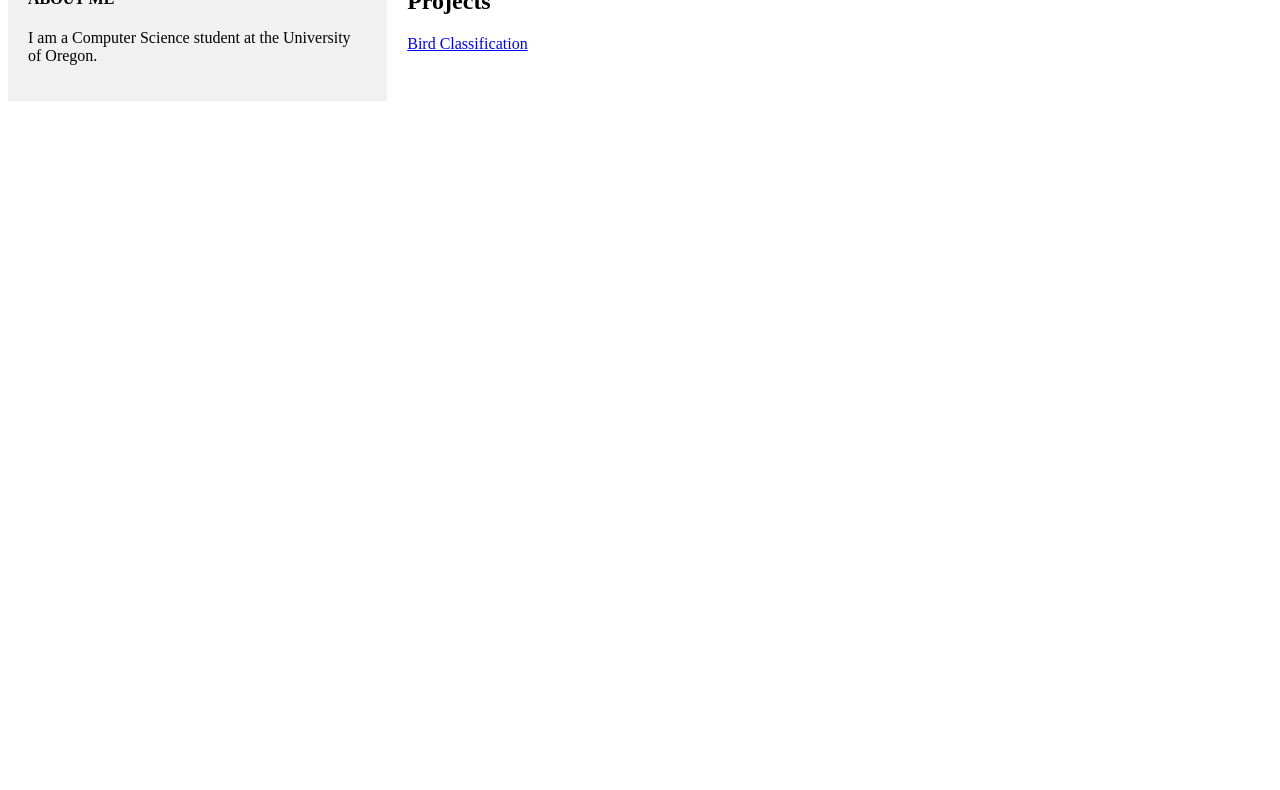
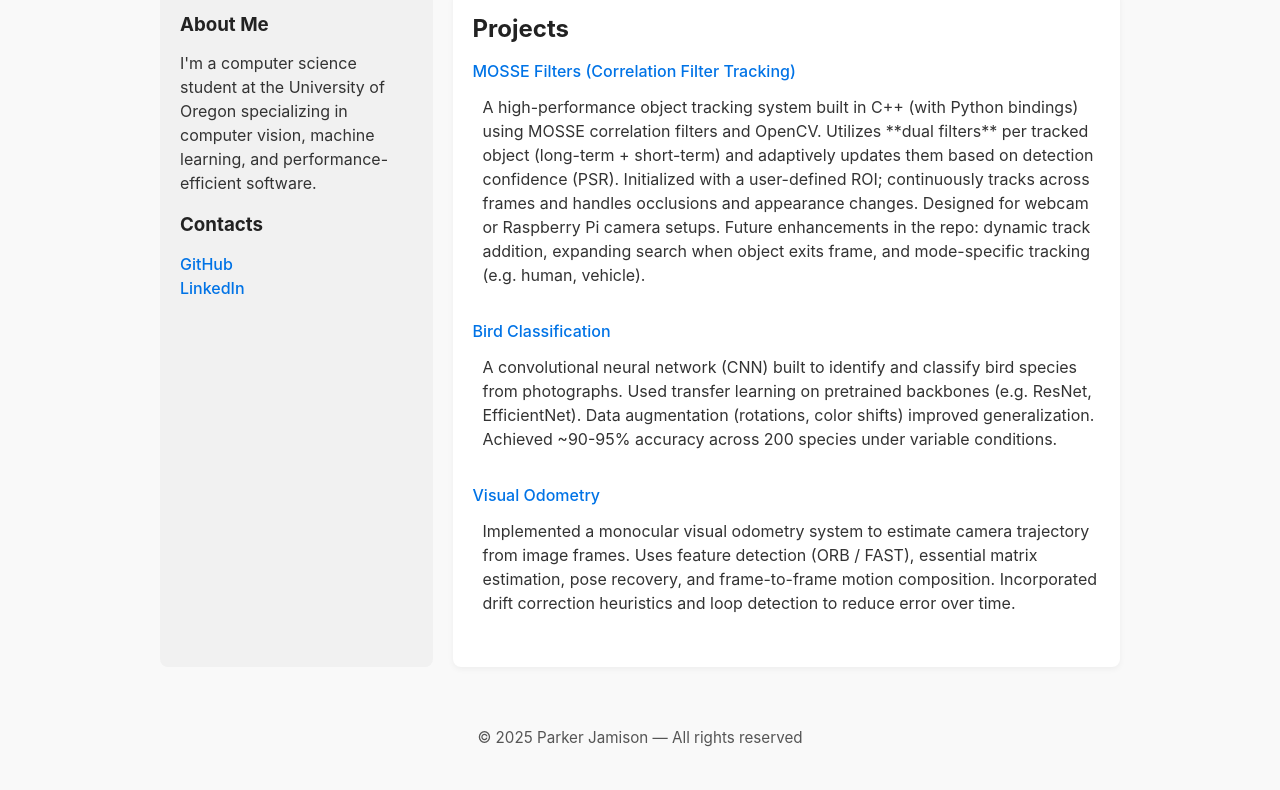
Before and after one commit to ParkerJamison/parkerjamison.github.io, a plain HTML site: page index.html in a window 1280 px wide. Shown: the part 279-1069 px from the top of the page. Before the commit the page ends 800 px from the top, so only its background shows below. Drawn offline with Linux system fonts and the light colour scheme.

Commit message:
semi appealing version

```diff
--- a/index.html
+++ b/index.html
@@ -1,58 +1,149 @@
+<!DOCTYPE html>
 <html lang="en">
 <head>
-        <title>PageTitle</title>
-        <meta charset="UTF-8">
-
+  <meta charset="utf-8" />
+  <title>Parker Jamison</title>
+  <meta name="viewport" content="width=device-width, initial-scale=1.0" />
   <style>
     * {
       box-sizing: border-box;
+      margin: 0;
+      padding: 0;
+    }
+    body {
+      font-family: -apple-system, BlinkMacSystemFont, "Segoe UI", Roboto, sans-serif;
+      background: #f9f9f9;
+      color: #333;
+      line-height: 1.5;
     }
     .header {
-                padding: 80px;
-                background: #000000;
-                color: white;
+      background: #000;
+      color: #fff;
+      text-align: center;
+      padding: 60px 20px;
     }
-            .row {
-				display: -ms-flexbox;
+    .header h1 {
+      font-size: 2.5rem;
+      margin-bottom: 8px;
+    }
+    .header p {
+      font-size: 1.1rem;
+      opacity: 0.85;
+    }
+    .container {
+      max-width: 1000px;
+      margin: 40px auto;
+      padding: 0 20px;
       display: flex;
-                -ms-flex-wrap: wrap;
       flex-wrap: wrap;
+      gap: 20px;
     }
     .side {
-                -ms-flex: 30%; /* IE10 */
-                flex: 30%;
-                background-color: #f1f1f1;
+      flex: 1 1 250px;
+      background: #f1f1f1;
       padding: 20px;
+      border-radius: 8px;
     }
-
-            /* Main column */
     .main {
-                -ms-flex: 70%; /* IE10 */
-                flex: 70%;
-                background-color: white;
+      flex: 3 1 600px;
+      background: #fff;
       padding: 20px;
+      border-radius: 8px;
+      box-shadow: 0 2px 6px rgba(0,0,0,0.05);
     }
-
+    h2, h3, h4 {
+      margin-bottom: 12px;
+      color: #222;
+    }
+    p {
+      margin-bottom: 16px;
+    }
+    a {
+      color: #0073e6;
+      text-decoration: none;
+      font-weight: 500;
+    }
+    a:hover {
+      text-decoration: underline;
+    }
+    .project {
+      margin-bottom: 32px;
+    }
+    .project-description {
+      margin-left: 10px;
+    }
+    .contact {
+      text-align: center;
+      margin: 60px 0 40px;
+      font-size: 0.95rem;
+      color: #555;
+    }
   </style>
-
 </head>
-
 <body>
   <div class="header">
-            <h3>PARKER JAMISON</h3>
+    <h1>PARKER JAMISON</h1>
+    <p>Computer Science Student | University of Oregon</p>
   </div>
 
-        <div class="row">
+  <div class="container">
     <div class="side">
-                <h4> ABOUT ME </h4>
-                <p> I am a Computer Science student at the University of Oregon. </p>
+      <h3>About Me</h3>
+      <p>
+        I'm a computer science student at the University of Oregon specializing in computer vision, machine learning, and performance-efficient software.
+      </p>
+      <h3>Contacts</h3>
+      <p>
+        <a href="https://github.com/ParkerJamison" target="_blank">GitHub</a><br />
+        <a href="https://www.linkedin.com/in/parker-jamison-/" target="_blank">LinkedIn</a><br />
+      </p>
     </div>
+
     <div class="main">
-                <h2> Projects </h2>
-                <a href="https://github.com/ParkerJamison/BirdClassification">Bird Classification</a>
+      <h2>Projects</h2>
+
+        <div class="project">
+        <h4><a href="https://github.com/ParkerJamison/MosseFilters" target="_blank">MOSSE Filters (Correlation Filter Tracking)</a></h4>
+        <div class="project-description">
+          <p>
+            A high-performance object tracking system built in C++ (with Python bindings) using MOSSE correlation filters and OpenCV.
+            Utilizes **dual filters** per tracked object (long-term + short-term) and adaptively updates them based on detection confidence (PSR).
+            Initialized with a user-defined ROI; continuously tracks across frames and handles occlusions and appearance changes.
+            Designed for webcam or Raspberry Pi camera setups.
+            Future enhancements in the repo: dynamic track addition, expanding search when object exits frame, and mode-specific tracking (e.g. human, vehicle).
+          </p>
         </div>
       </div>
 
+      <div class="project">
+        <h4><a href="https://github.com/ParkerJamison/BirdClassification" target="_blank">Bird Classification</a></h4>
+        <div class="project-description">
+          <p>
+            A convolutional neural network (CNN) built to identify and classify bird species from photographs.
+            Used transfer learning on pretrained backbones (e.g. ResNet, EfficientNet).
+            Data augmentation (rotations, color shifts) improved generalization.
+            Achieved ~90-95% accuracy across 200 species under variable conditions.
+          </p>
+        </div>
+      </div>
+
+      <div class="project">
+        <h4><a href="https://github.com/ParkerJamison/VisualOdometry" target="_blank">Visual Odometry</a></h4>
+        <div class="project-description">
+          <p>
+            Implemented a monocular visual odometry system to estimate camera trajectory from image frames.
+            Uses feature detection (ORB / FAST), essential matrix estimation, pose recovery, and frame-to-frame motion composition.
+            Incorporated drift correction heuristics and loop detection to reduce error over time.
+          </p>
+        </div>
+      </div>
+
+
+    </div>
+  </div>
+
+  <div class="contact">
+    <p>© 2025 Parker Jamison — All rights reserved</p>
+  </div>
 </body>
-
 </html>
```
Lines whose indentation alone changed are shown as unchanged.
